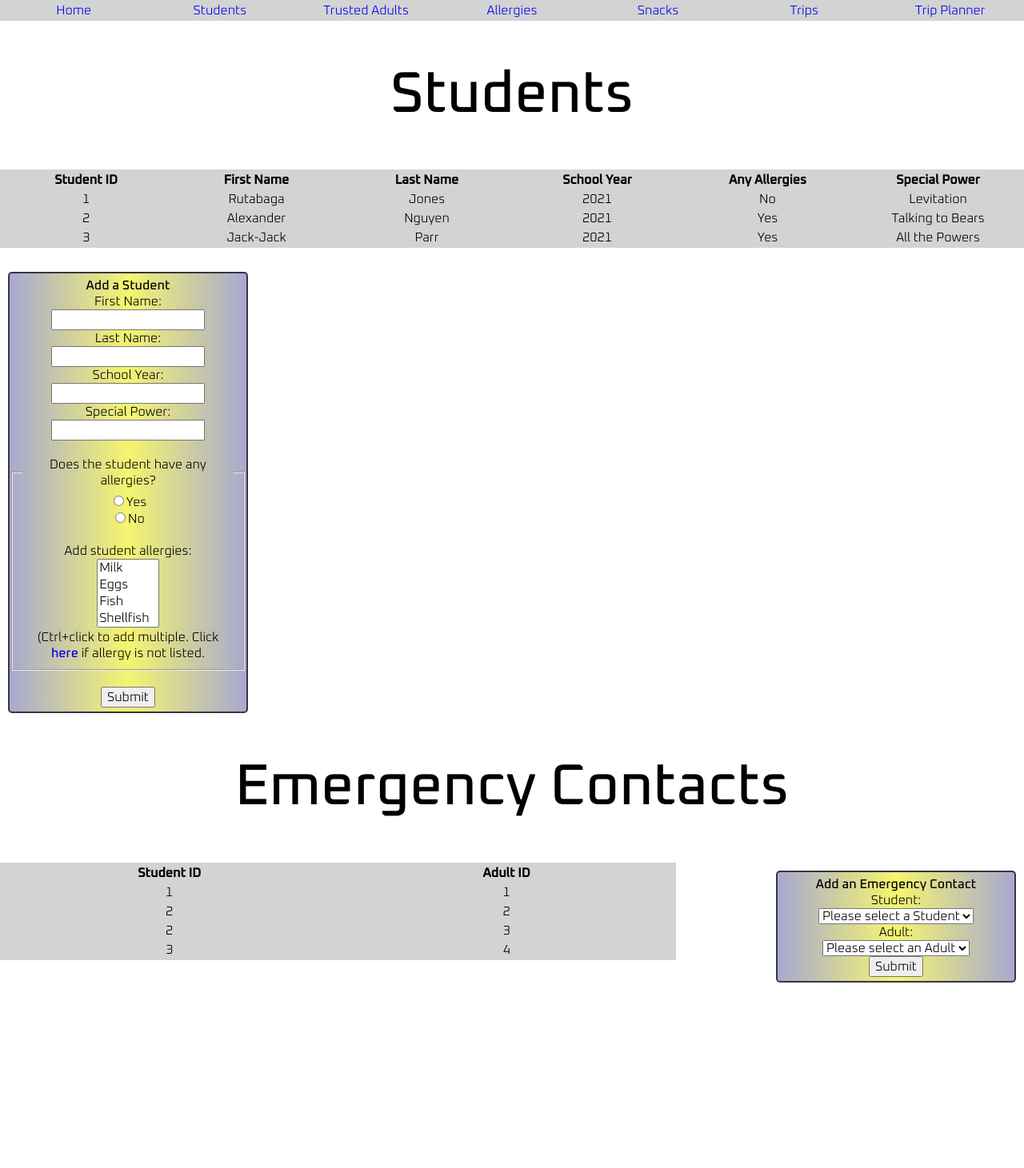
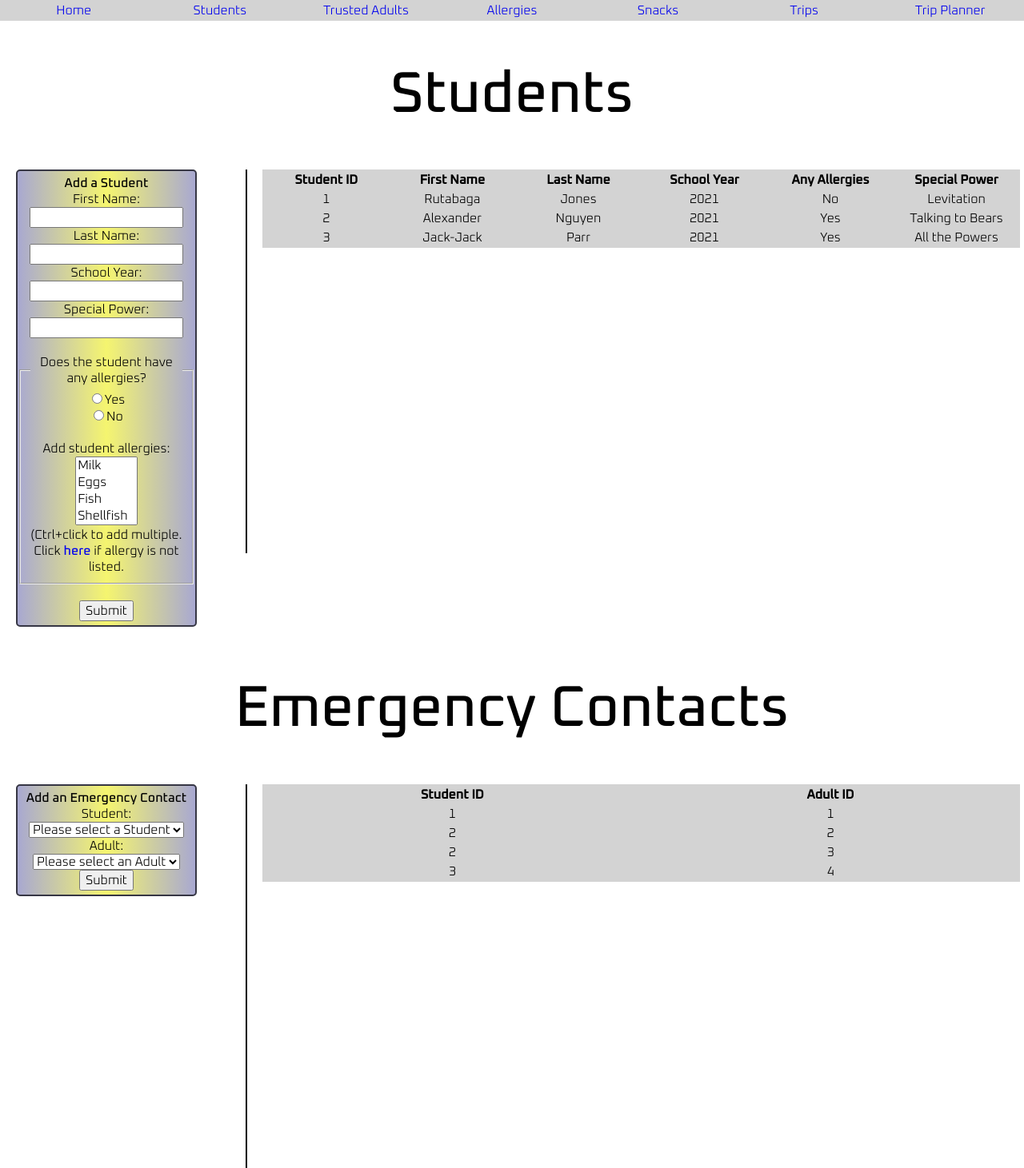
Before and after one commit to jessa9000/fieldtrip-planner, a Flask app: page /Students in a window 1280 px wide. Shown: the whole page at 80% size. Before the commit the page ends 1229 px from the top, so only its background shows below. Run offline with Flask 2, Linux system fonts and the light colour scheme; data comes from the database, SQL or seed files in the repository; some libraries are stand-ins or nearby versions.

Commit message:
Added styling for side-by-side form & table

```diff
--- a/static/style.css
+++ b/static/style.css
@@ -18,7 +18,7 @@ h1{
 }
 
 form{
-	margin: 10px;
+	margin: 0 10px 10px 20px;
 	padding-top: 5px;
 	padding-bottom: 5px;
 	border-style: solid;
@@ -26,6 +26,7 @@ form{
 	border-radius:5px;
 	border-color: rgb(54, 54, 68);
 	background: linear-gradient(to right, rgb(168, 168, 209), rgb(245, 245, 111), rgb(168, 168, 209));
+	text-align: center;
 }
 
 img{
@@ -35,7 +36,7 @@ img{
 	box-shadow: 4px 6px 20px rgb(0 0 0 / 0.6);
 }
 
-div.table{
+div.nav{
 	background-color: lightgray;
 	width: 100%;
 	margin: 0;
@@ -50,13 +51,15 @@ table{
 	table-layout: fixed;
 	width: 100%;
 	text-align: center;
+}
 
+.data-table{
+	margin-left: 2%;
 }
 
 .narrow{
 	width: 25%
-
-}
+	}
 
 .wide-center{
 	margin: auto;
@@ -130,10 +133,6 @@ div.description {
 	overflow: auto;
 }
 
-form {
-	text-align: center;
-}
-
 li {
 	text-align: center;
 	list-style-type: none;
@@ -149,9 +148,14 @@ video {
 /* Trying some options for columns */
 /*source: https://www.w3schools.com/howto/howto_css_two_columns.asp */
 
-.column {
+.column1 {
 	float: left;
-	width: 33%;
+	width: 20%;
+  }
+
+  .column2 {
+	float: left;
+	width: 74%;
   }
 
   /* Clear floats after the columns */
@@ -160,3 +164,11 @@ video {
 	display: table;
 	clear: both;
   }
+
+  .vertical-line{
+	border-left: 2px solid black;
+	height: 60%;
+	position: absolute;
+	left: 24%;
+
+}
--- a/templates/Students.j2
+++ b/templates/Students.j2
@@ -21,8 +21,32 @@
 
 	<h1>Students</h1>
 
-	<div>
-		<table>
+	<div class="row">
+		<div class="column1">
+			<form action="/Students" method="POST">
+				<input type="hidden" name="add" value="addStudents">
+				<legend class="bold">Add a Student</legend>
+				<label for="fname">First Name: </label><br><input type="text" id="fname" name="fname" required="required"><br>
+				<label for="lname">Last Name: </label><br><input type="text" id="lname" name="lname"><br>
+				<label for="year">School Year: </label><br><input type="text" id="year" name="year" required="required"><br>
+				<label for="power">Special Power: </label><br><input type="text" id="power" name="power"><br><br>
+				<fieldset>
+					<legend>Does the student have any allergies?</legend>
+					<label><input type="radio" name="allergyFlag" value=1>Yes</label><br>
+					<label><input type="radio" name="allergyFlag" value=0>No</label><br><br>
+					<label for="student-allergies">Add student allergies:</label><br>
+					<select name="student-allergies" multiple>
+					{% for row in Allergens %}
+						<option value="{{row["allergenID"]}}">{{row["name"]}}</option>
+					{% endfor %}
+					</select><br>
+					<label>(Ctrl+click to add multiple. Click <a href="Allergies" class="bold">here</a> if allergy is not listed.</label>
+				</fieldset><br>
+				<input type="submit" value="Submit" name="addStudentSubmit">
+			</form>
+		</div>
+		<div class="column2 vertical-line">
+			<table class="data-table">
 			<thead>
 				<tr>
 					<!-- Iterate through each key in the first row to get the
@@ -51,35 +75,36 @@
 				{% endfor %}
 			</table>
 		</div>
-    <br>
-	<div class="narrow">
-		<form action="/Students" method="POST">
-			<input type="hidden" name="add" value="addStudents">
-			<legend class="bold">Add a Student</legend>
-			<label for="fname">First Name: </label><br><input type="text" id="fname" name="fname" required="required"><br>
-			<label for="lname">Last Name: </label><br><input type="text" id="lname" name="lname"><br>
-			<label for="year">School Year: </label><br><input type="text" id="year" name="year" required="required"><br>
-			<label for="power">Special Power: </label><br><input type="text" id="power" name="power"><br><br>
-			<fieldset>
-				<legend>Does the student have any allergies?</legend>
-				<label><input type="radio" name="allergyFlag" value=1>Yes</label><br>
-				<label><input type="radio" name="allergyFlag" value=0>No</label><br><br>
-				<label for="student-allergies">Add student allergies:</label><br>
-				<select name="student-allergies" multiple>
-				{% for row in Allergens %}
-					<option value="{{row["allergenID"]}}">{{row["name"]}}</option>
-				{% endfor %}
-				</select><br>
-				<label>(Ctrl+click to add multiple. Click <a href="Allergies" class="bold">here</a> if allergy is not listed.</label>
-			</fieldset><br>
-			<input type="submit" value="Submit" name="addStudentSubmit">
-		  </form>
 	</div>
 
 	<h1>Emergency Contacts</h1>
 
-	<div class="two-third">
-		<table>
+	<div class="row">
+		<div class="column1">
+			<form action="/Students" method="POST">
+				<input type="hidden" name="add" value="addEmergencyContacts">
+				<legend class="bold">Add an Emergency Contact</legend>
+				<label for="student">Student: </label><br>
+					<select name="addEmergencyContactsStudents">
+						<option value="">Please select a Student</option>
+					{% for row in Students %}
+						<option value="{{row["Student ID"]}}">{{row["First Name"]}} {{row["Last Name"]}}</option>
+					{% endfor %}
+					</select> <br>
+				<label for="adult">Adult: </label><br>
+					<select name="addEmergencyContactsTrustedAdults">
+						<option value="">Please select an Adult</option>
+					{% for row in TrustedAdults %}
+						<option value="{{row["adultID"]}}">{{row["firstName"]}} {{row["lastName"]}}</option>
+					{% endfor %}
+					</select>
+				<br>
+
+				<input type="submit" value="Submit" name="addEmerContactSubmit">
+			</form>
+		</div>
+		<div class="column2 vertical-line">
+			<table class="data-table">
 			<thead>
 				<tr>
 					<!-- Iterate through each key in the first row to get the
@@ -108,30 +133,6 @@
 				{% endfor %}
 			</table>
 		</div>
-
-	<div class="narrow-right">
-		<form action="/Students" method="POST">
-			<input type="hidden" name="add" value="addEmergencyContacts">
-			<legend class="bold">Add an Emergency Contact</legend>
-			<label for="student">Student: </label><br>
-				<select name="addEmergencyContactsStudents">
-					<option value="">Please select a Student</option>
-				{% for row in Students %}
-					<option value="{{row["Student ID"]}}">{{row["First Name"]}} {{row["Last Name"]}}</option>
-				{% endfor %}
-				</select> <br>
-			<label for="adult">Adult: </label><br>
-				<select name="addEmergencyContactsTrustedAdults">
-					<option value="">Please select an Adult</option>
-				{% for row in TrustedAdults %}
-					<option value="{{row["adultID"]}}">{{row["firstName"]}} {{row["lastName"]}}</option>
-				{% endfor %}
-				</select>
-			<br>
-
-			<input type="submit" value="Submit" name="addEmerContactSubmit">
-
-		</form>
 	</div>
 
 </body>
```
Also changed, not shown: templates/TrustedAdults.j2 (+17 -16 lines). Lines whose indentation alone changed are shown as unchanged.
